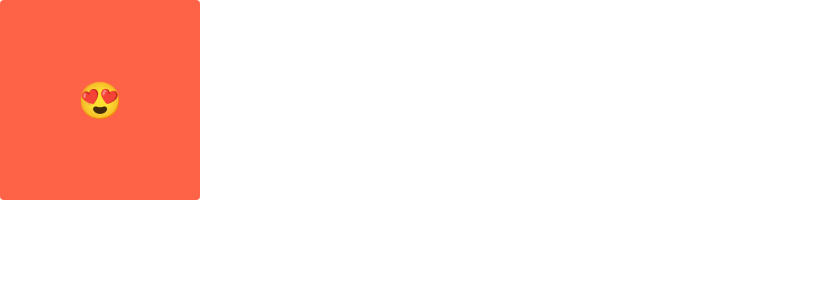
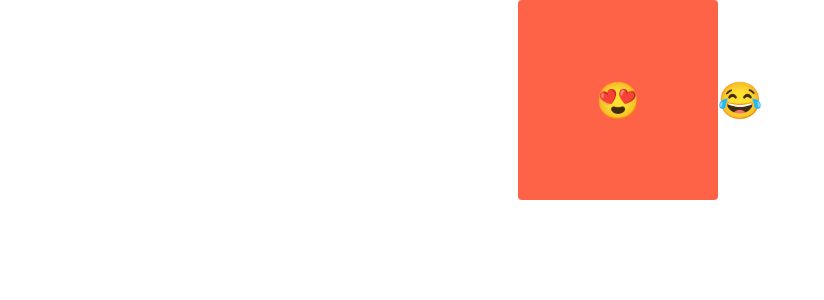
Before and after one commit to wkdwlgo/react-master, a React (Create React App) app: page / in a window 1280 px wide. Shown: the top 300 px of the page, without its empty margins (0-824 px from the left). Built offline with nearby package versions, Linux system fonts and the light colour scheme.

Commit message:
styled component5

```diff
--- a/src/App.js
+++ b/src/App.js
@@ -3,6 +3,8 @@
 
 const Wrapper=styled.div`
   display: flex;
+  justify-content: center;
+  align-items: center;
 
 `;
 
@@ -21,6 +23,10 @@
   }
 `;
 
+const Emoji=styled.span`
+  font-size: 36px;
+`;
+
 const Box=styled.div`
   height:200px;
   width:200px;
@@ -29,14 +35,9 @@
   justify-content: center;
   align-items: center;
   animation:${rotationAnimation} 1s linear infinite;
-  span{
-    font-size: 36px;
-    &:hover{
-      font-size: 40px;
-    }
-    &:active{
-      opacity: 0;
-    }
+  ${Emoji}:hover{
+
+      font-size: 98px;
   }
 `
 
@@ -44,8 +45,9 @@
   return (
     <Wrapper>
       <Box>
-        <span>😍</span>
+        <Emoji>😍</Emoji>
       </Box>
+      <Emoji>😂</Emoji>
     </Wrapper>
     );
 }
```
